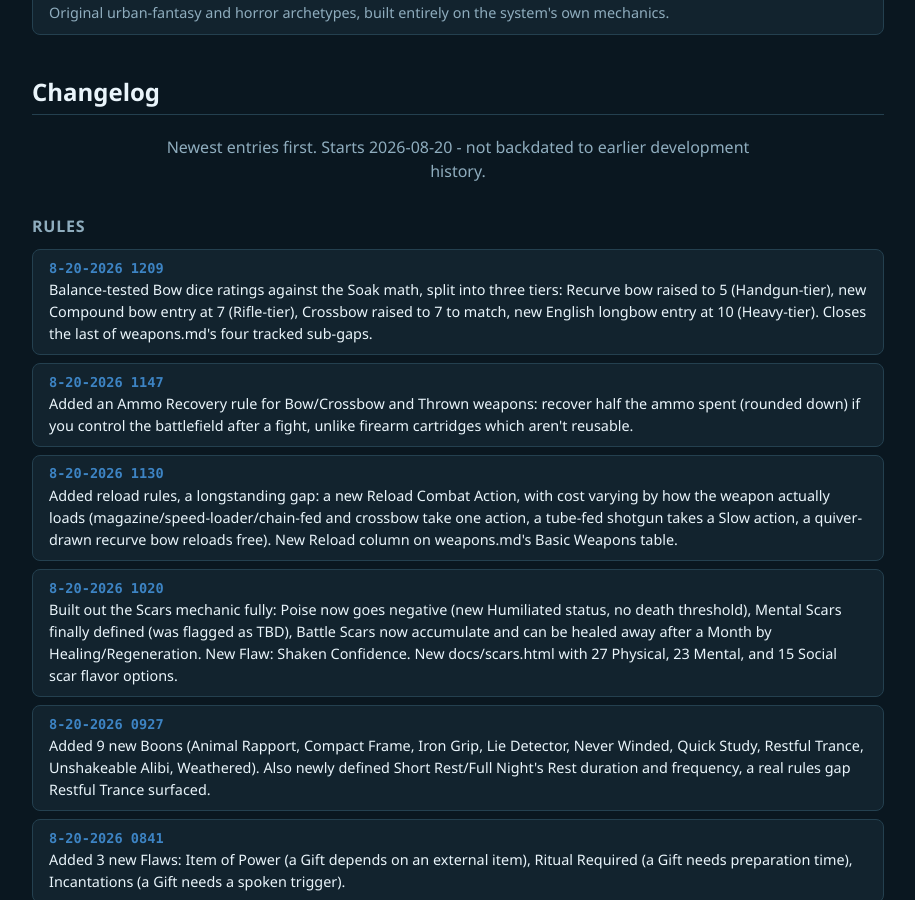
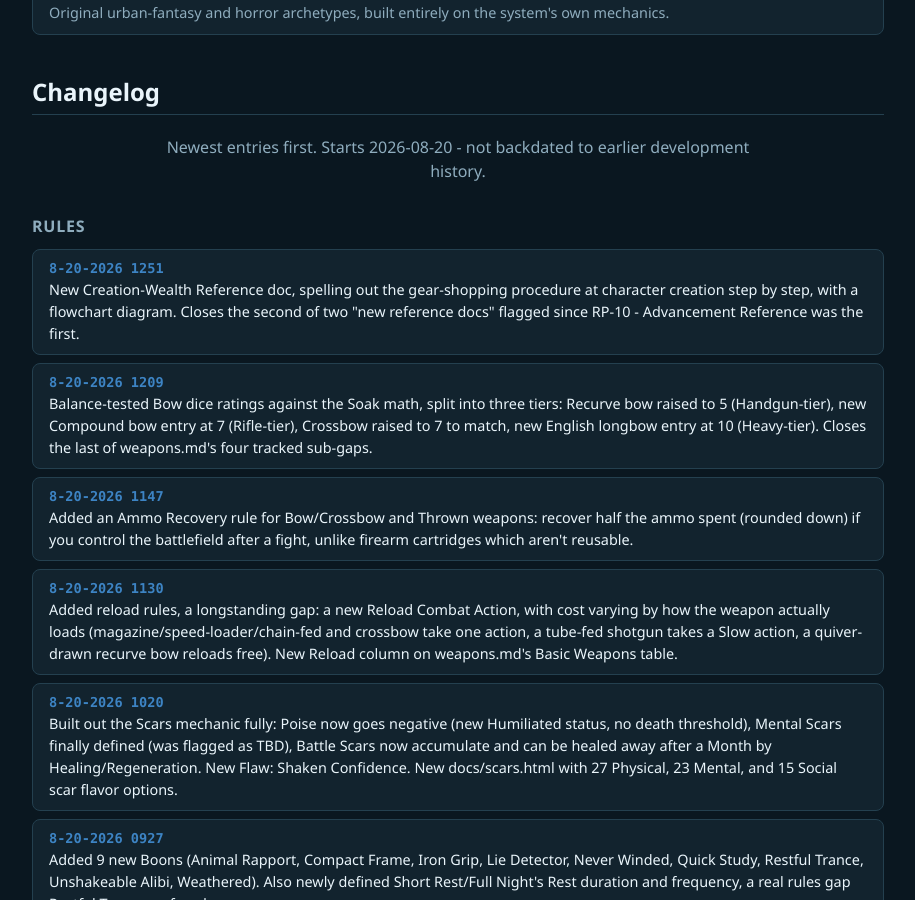
Before and after one commit to feralucce/20_Below, a Jekyll site: the page index.html, which Jekyll copies as it is, in a window 1280 px wide and 900 px high, scrolled down 2571 px. Shown: the whole window, without its empty margins (182-1097 px from the left). Built offline with Jekyll 4.4.1, drawn with Linux system fonts in a browser that asks for light colours.

Commit message:
Changelog entry for Creation-Wealth Reference doc

```diff
--- a/index.html
+++ b/index.html
@@ -283,6 +283,10 @@
   <h3 class="changelog-heading">Rules</h3>
   <ul class="changelog-list">
     <li class="changelog-entry">
+      <span class="changelog-date">8-20-2026 1251</span>
+      <span class="changelog-text">New Creation-Wealth Reference doc, spelling out the gear-shopping procedure at character creation step by step, with a flowchart diagram. Closes the second of two "new reference docs" flagged since RP-10 - Advancement Reference was the first.</span>
+    </li>
+    <li class="changelog-entry">
       <span class="changelog-date">8-20-2026 1209</span>
       <span class="changelog-text">Balance-tested Bow dice ratings against the Soak math, split into three tiers: Recurve bow raised to 5 (Handgun-tier), new Compound bow entry at 7 (Rifle-tier), Crossbow raised to 7 to match, new English longbow entry at 10 (Heavy-tier). Closes the last of weapons.md's four tracked sub-gaps.</span>
     </li>
```
